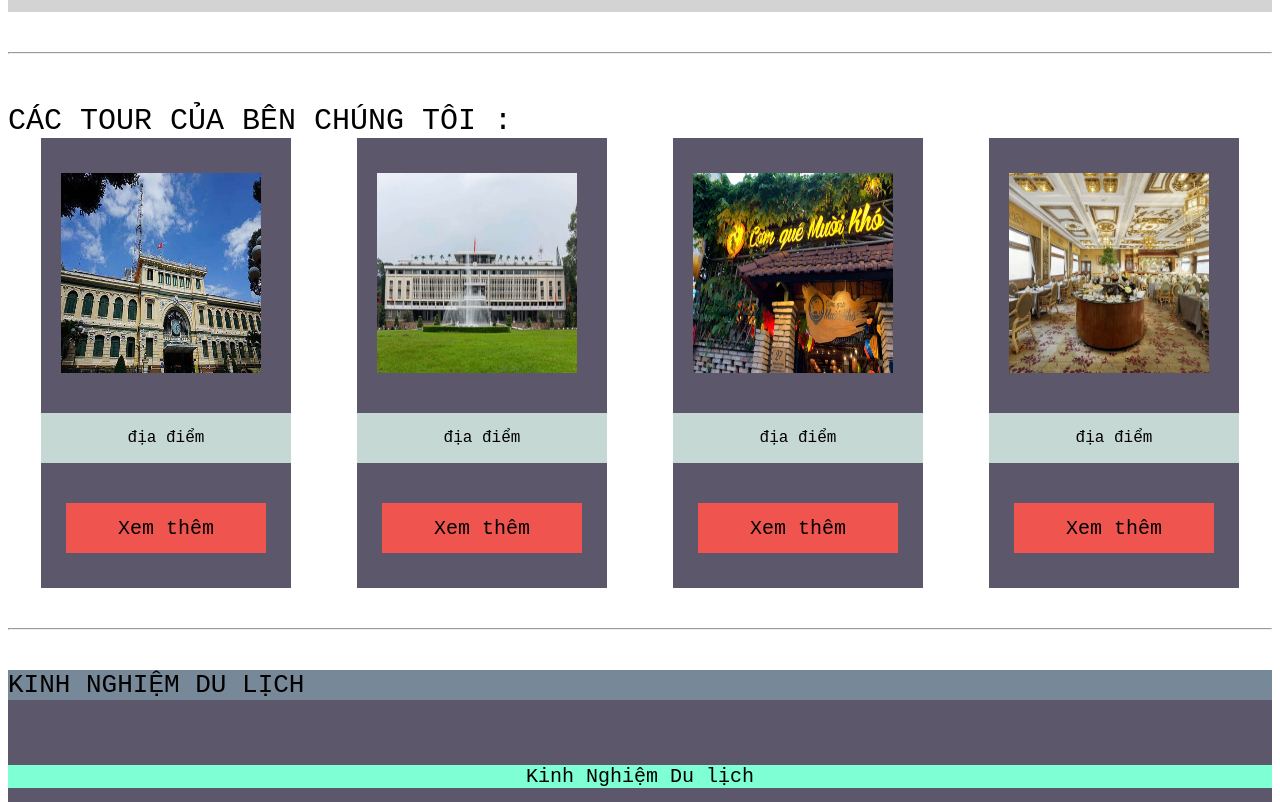
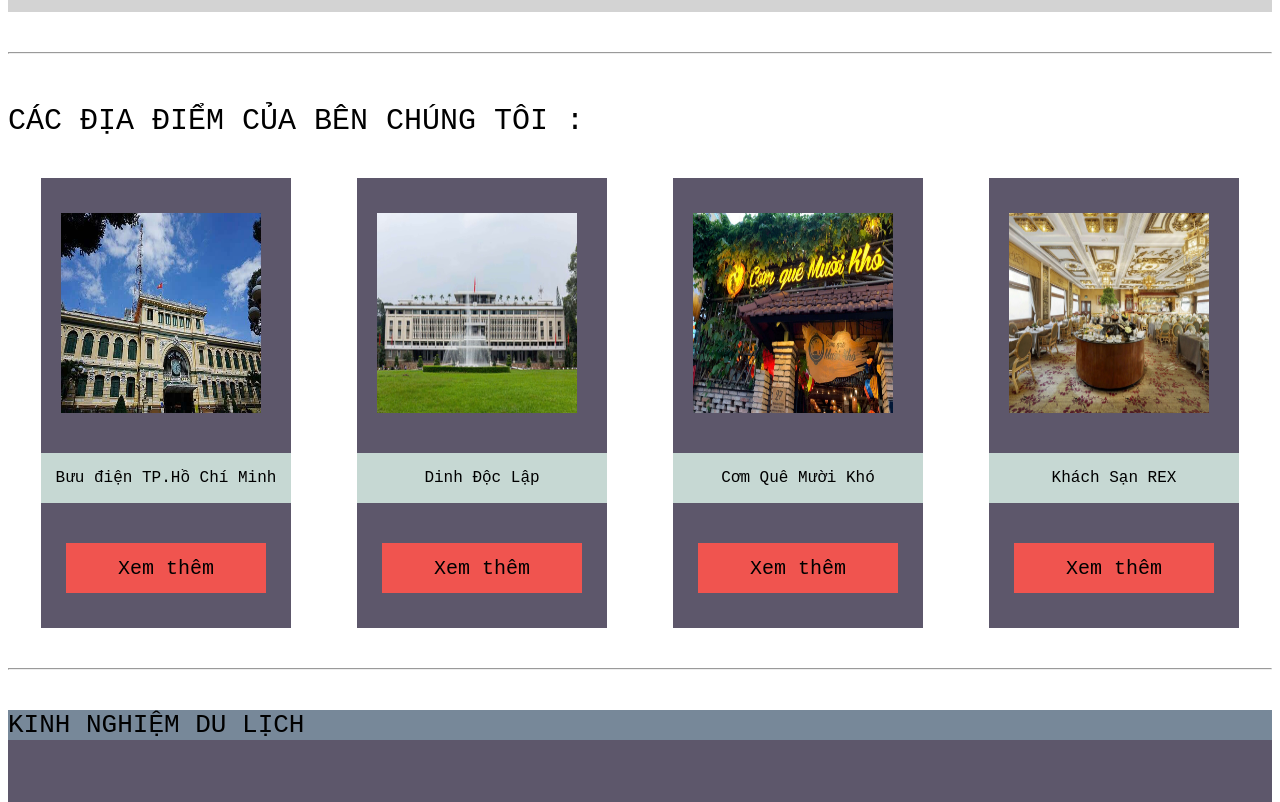
Before and after one commit to gloomerwy/New-folder, a plain HTML site: page index.html in a window 1280 px wide. Shown: the part 680-1482 px from the top of the page. Drawn offline with Linux system fonts and the light colour scheme.

Commit message:
dfghjkl;
fghjkl

```diff
--- a/index.html
+++ b/index.html
@@ -30,26 +30,26 @@
     </div>
     <hr style="margin-top: 40px;">
 
-    <div class="Tourlist">CÁC TOUR CỦA BÊN CHÚNG TÔI :</div>
+    <div class="Tourlist">CÁC ĐỊA ĐIỂM CỦA BÊN CHÚNG TÔI :</div>
         <div class="tourcardcontainer">
             <div class="cardtcc">
                 <img src="1.jpg" alt="skibidi rizzler" class="demonstrationimg">
-                <div class="destinationname">địa điểm</div>
+                <div class="destinationname">Bưu điện TP.Hồ Chí Minh</div>
                 <a href="information.html" style="text-decoration: none; color: black;"><div class="navigationbutton">Xem thêm</div></a>
             </div>
             <div class="cardtcc">
                 <img src="2.jpg" alt="skibidi rizzler" class="demonstrationimg">
-                <div class="destinationname">địa điểm</div>
+                <div class="destinationname">Dinh Độc Lập</div>
                 <a href="information.html" style="text-decoration: none; color: black;"><div class="navigationbutton">Xem thêm</div></a>
             </div>
             <div class="cardtcc">
                 <img src="3.jpg" alt="skibidi rizzler" class="demonstrationimg">
-                <div class="destinationname">địa điểm</div>
+                <div class="destinationname">Cơm Quê Mười Khó</div>
                 <a href="information.html" style="text-decoration: none; color: black;"><div class="navigationbutton">Xem thêm</div></a>
             </div>
             <div class="cardtcc">
                 <img src="4.jpg" alt="skibidi rizzler" class="demonstrationimg">
-                <div class="destinationname">địa điểm</div>
+                <div class="destinationname">Khách Sạn REX</div>
                 <a href="information.html" style="text-decoration: none; color: black;"><div class="navigationbutton">Xem thêm</div></a>
             </div>
         </div>
--- a/information-style.css
+++ b/information-style.css
@@ -35,7 +35,6 @@ body{
 }
 .secondnav{
     height: 100px;
-    background-color: yellow;
     font-size: 90px;
 }
 .explanation{
--- a/mainstyle.css
+++ b/mainstyle.css
@@ -119,6 +119,7 @@ body{
     background-color: white;
     justify-content: space-around;
     display: flex;
+    margin-top: 40px;
 }
 .navigationbutton{
     background-color: #F0544F;
@@ -139,6 +140,7 @@ body{
     display: flex;
     justify-content: center;
     align-items: center;
+    font: bold;
 }
 .cardtcc:hover{
     border: #5D576B;
```
